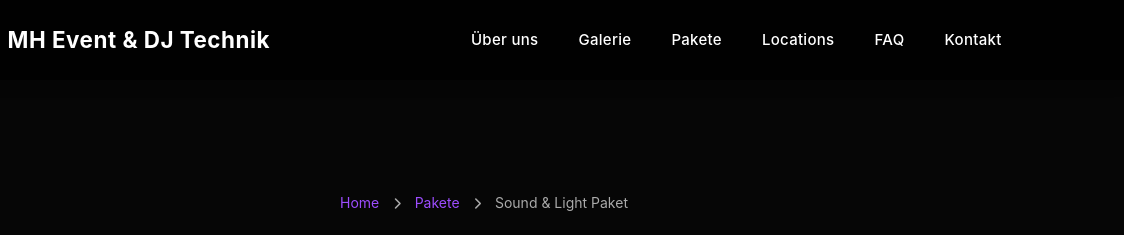
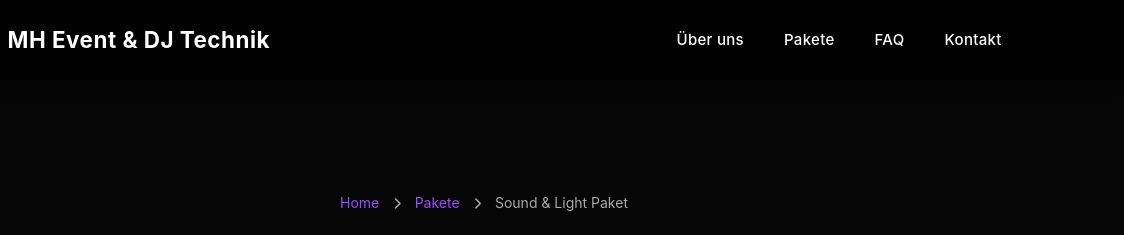
Before and after one commit to MarcHoehne/DJWebsiteNEW, a plain HTML site: page packet2.html in a window 1280 px wide. Shown: the top 235 px of the page, 156-1280 px from the left. Drawn offline with Linux system fonts and the light colour scheme.

Commit message:
new styles

```diff
--- a/packet2.html
+++ b/packet2.html
@@ -18,9 +18,7 @@
             <nav class="nav-menu">
                 <ul class="nav-links">
                     <li><a href="index.html#about">Über uns</a></li>
-                    <li><a href="index.html#gallery">Galerie</a></li>
                     <li><a href="index.html#packages">Pakete</a></li>
-                    <li><a href="location.html">Locations</a></li>
                     <li><a href="index.html#FAQ">FAQ</a></li>
                     <li><a href="index.html#contact">Kontakt</a></li>
                 </ul>
@@ -370,7 +368,7 @@
                 <div class="footer-links">
                     <a href="index.html#about">Über uns</a>
                     <a href="index.html#packages">Pakete</a>
-                    <a href="index.html#gallery">Galerie</a>
+                    <a href="index.html#FAQ">FAQ</a>
                     <a href="index.html#contact">Kontakt</a>
                     <a href="impressum.html">Impressum</a>
                     <a href="datenschutzerklärung.html">Datenschutz</a>
```
Also changed, not shown: index.html (+2 -1 lines), packet1.html (+3 -3 lines).
